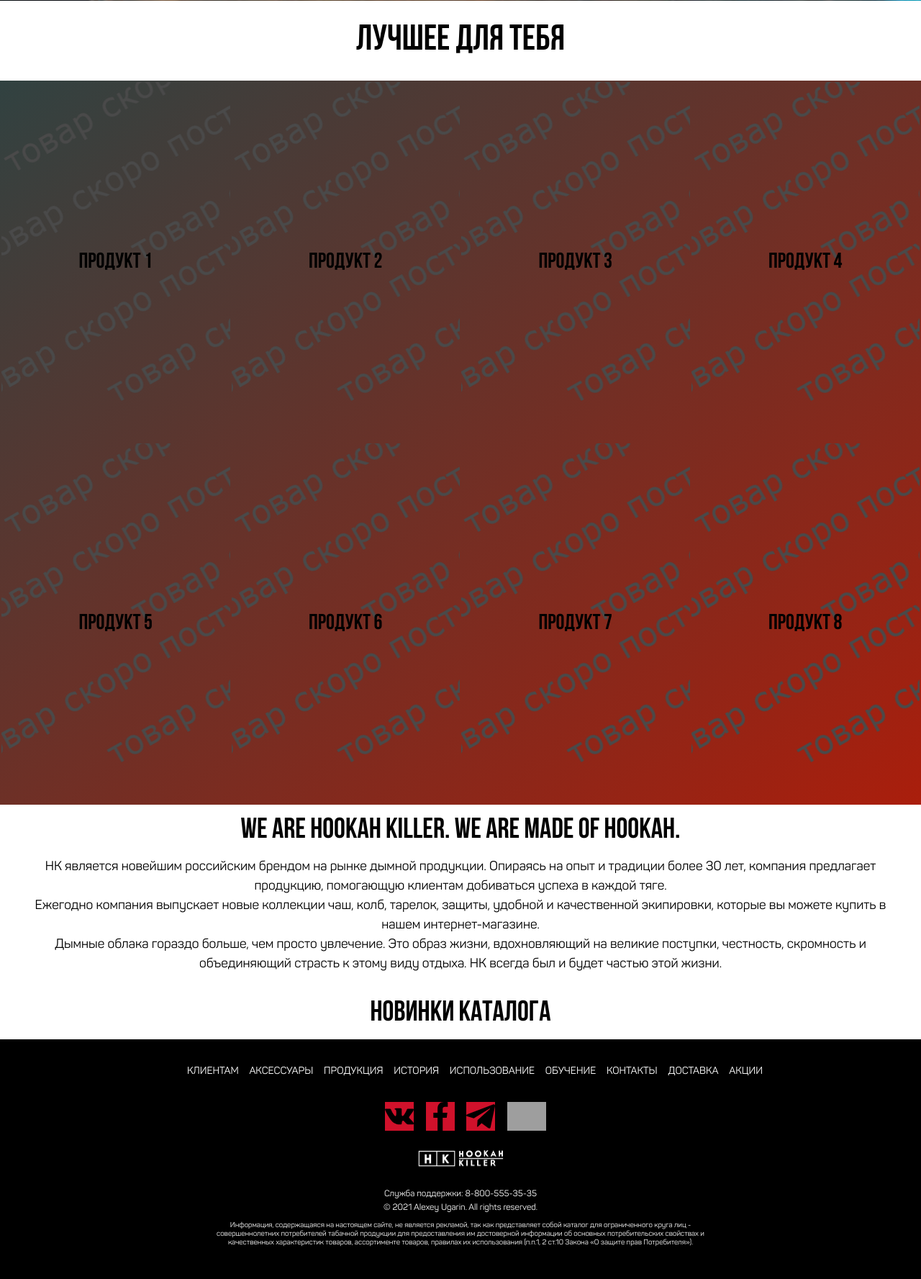
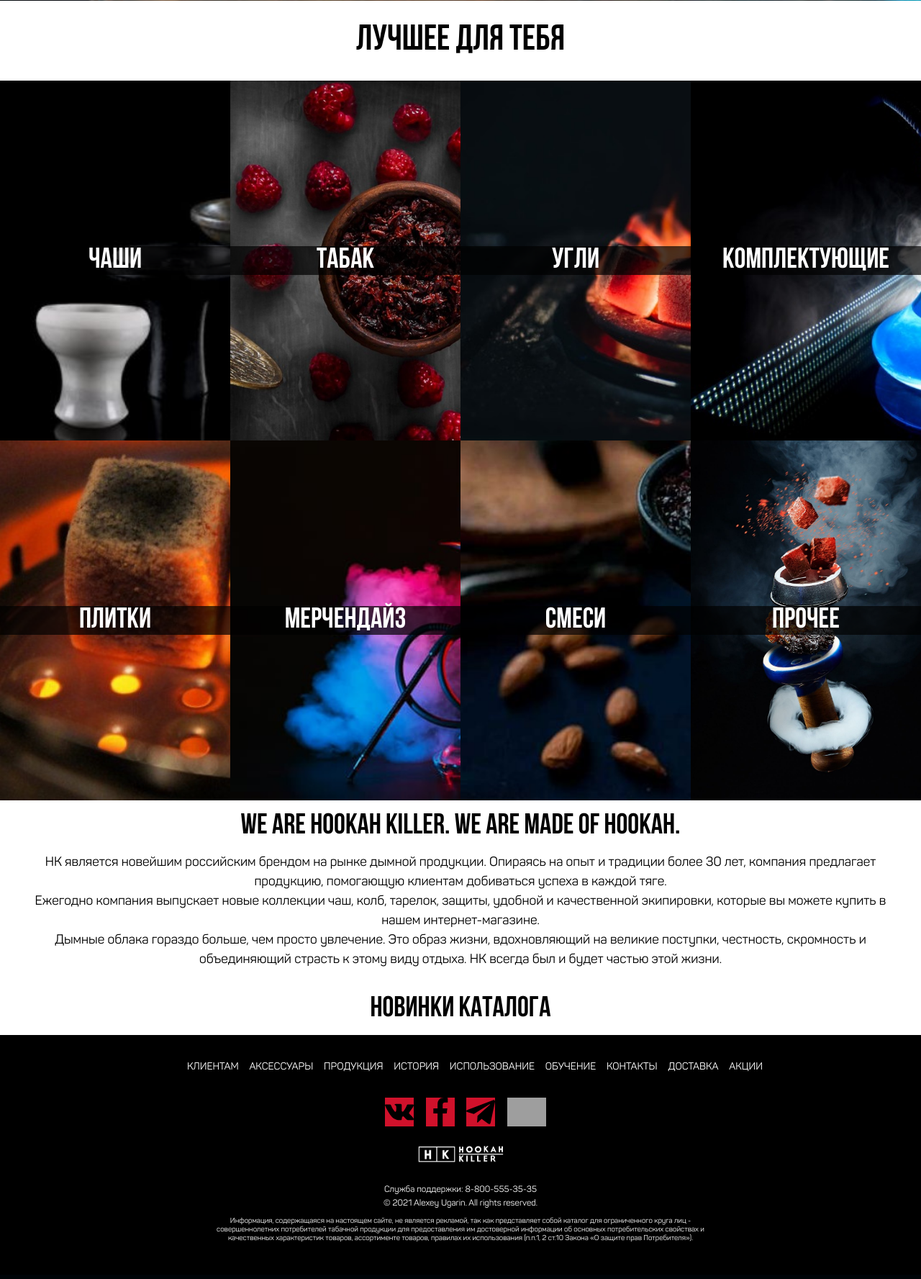
Before and after one commit to alexugarin/HookahKiller, a PHP site: page / in a window 1280 px wide; the page is wider, and only the part inside the window is pictured. Shown: the part 922-2699 px from the top of that part at 72% size. After the commit the page ends 2648 px from the top of that part, so only its background shows below. Run offline with PHP 8.4, Linux system fonts and the light colour scheme; grey boxes are pictures that could not be loaded.

Commit message:
categoties

```diff
--- a/aksessuars.html
+++ b/aksessuars.html
@@ -46,7 +46,7 @@
                 <img src="img/sidebar.png">
             </div>
             <div class="catalog">
-                <a class="catalog-item" href="home.html">
+                <a class="catalog-item" href="catalog/product1.html">
                     <div class="catalog-item_image">
                         <img src="img\catalog\acsessuars\kaloud\lotusII.jpg">
                         <div class="catalog-item_preview">
--- a/css/style.css
+++ b/css/style.css
@@ -81,8 +81,21 @@
 
 table tr td {
     width:25%;
-    background-image: url(/img/заглушка.png);
+    background-size: cover;
+    padding: 0;
+	margin: 0;
+
 }
+table tr td h3{
+    text-transform: uppercase;
+    font-size:40px;
+    color: white;
+}
+
+a {
+    text-decoration: none;
+}
+
 table tr{
     width:100%;
     height: 500px;
@@ -90,6 +103,9 @@
 table {
     width:100%;
     background: linear-gradient(to top left, rgb(170, 30, 12), rgb(49, 66, 65));
+    border-collapse: collapse;
+	border-spacing: 0;
+	border: 0;
 }
 
 .container {
--- a/home.html
+++ b/home.html
@@ -66,20 +66,30 @@
             <a class="slider__control slider__control_next" href="#" role="button" data-slide="next"></a>
           </div>
         <h1>ЛУЧШЕЕ ДЛЯ ТЕБЯ</h1>
-        <table>
+        <table cellspacing="0">
             <tr>
-                <td><h3>ПРОДУКТ 1</h3></td>
-                <td><h3>ПРОДУКТ 2</h3></td>
-                <td><h3>ПРОДУКТ 3</h3></td>
-                <td><h3>ПРОДУКТ 4</h3></td>
+                <td style="background-image: url(img/categories/chasha.jpg);"><div style="background-color: rgba(0, 0, 0, 0.7);"><a href=""><h3>чаши</h3></a></div></td>
+                <td style="background-image: url(img/categories/tabak.jpg);"><div style="background-color: rgba(0, 0, 0, 0.7);"><a href=""><h3>табак</h3></a></div></td>
+                <td style="background-image: url(img/categories/ugli.jpg);"><div style="background-color: rgba(0, 0, 0, 0.7);"><a href=""><h3>угли</h3></a></div></td>
+                <td style="background-image: url(img/categories/komplekt.jpg);"><div style="background-color: rgba(0, 0, 0, 0.7);"><a href=""><h3>комплектующие</h3></a></div></td>
             </tr>
             <tr>
-                <td><h3>ПРОДУКТ 5</h3></td>
-                <td><h3>ПРОДУКТ 6</h3></td>
-                <td><h3>ПРОДУКТ 7</h3></td>
-                <td><h3>ПРОДУКТ 8</h3></td>
+                <td style="background-image: url(img/categories/plitka.jpg);"><div style="background-color: rgba(0, 0, 0, 0.7);"><a href=""><h3>плитки</h3></a></div></td>
+                <td style="background-image: url(img/categories/merch.jpg);"><div style="background-color: rgba(0, 0, 0, 0.7);"><a href=""><h3>мерчендайз</h3></a></div></td>
+                <td style="background-image: url(img/categories/smesi.jpg);"><div style="background-color: rgba(0, 0, 0, 0.7);"><a href=""><h3>смеси</h3></a></div></td>
+                <td style="background-image: url(img/categories/prochee.jpg);"><div style="background-color: rgba(0, 0, 0, 0.7);"><a href=""><h3>прочее</h3></a></div></td>
             </tr>
         </table>
+
+
+
+
+
+
+
+
+
+
         <h2>WE ARE HOOKAH KILLER. WE ARE MADE OF HOOKAH.</h2>
         <div class="main-text">
             <p>
```
Also changed, not shown: img/categories/chasha.jpg (added), img/categories/kalyan.jpg (added), img/categories/komplekt.jpg (added), img/categories/merch.jpg (added), img/categories/plitka.jpg (added), img/categories/prochee.jpg (added), img/categories/smesi.jpg (added), img/categories/tabak.jpg (added), img/categories/ugli.jpg (added).
